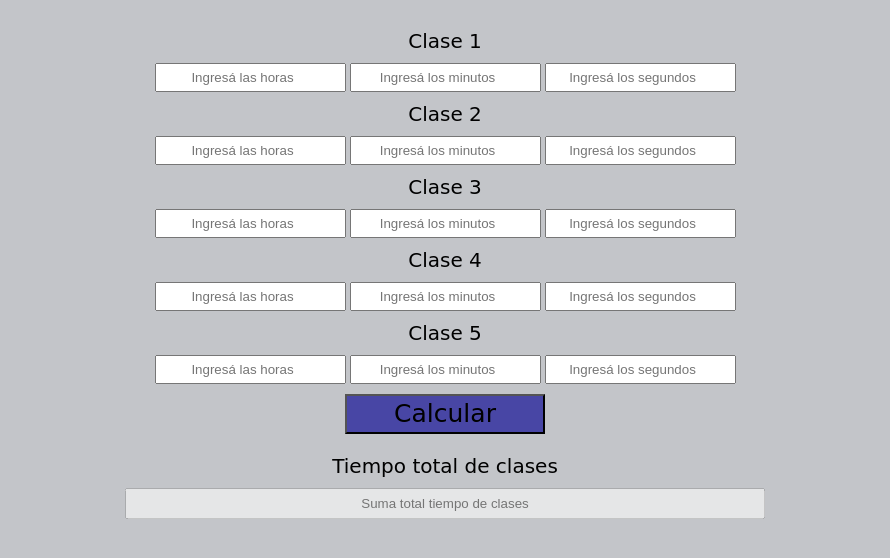
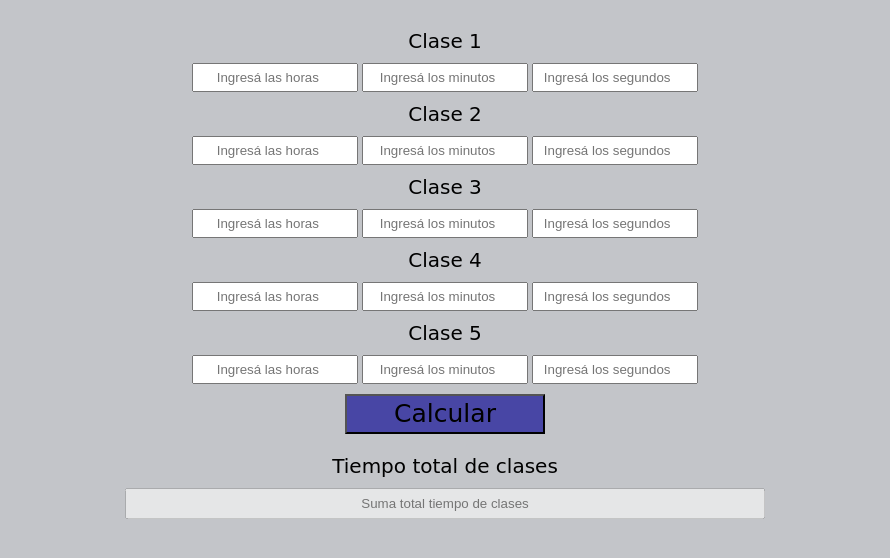
Before and after one commit to dinodanna/Tareas-clase-5, a plain HTML site: page clase5-tarea3.html in a window 1280 px wide. Shown: the part 62-620 px from the top of the page, without its empty margins (195-1085 px from the left). Drawn offline with Linux system fonts and the light colour scheme.

Commit message:
Cambios en la tarea 3 de la clase 5
Cambio los bucles por condicionales.
Establezco el valor máximo y mínimo de los input.
Cambio el atributo width de los input type number para modificar el espacio que ocupan.

```diff
--- a/clase5-tarea3.html
+++ b/clase5-tarea3.html
@@ -14,25 +14,25 @@
         <main>
             <form id="calculo-tiempo-clase"  onsubmit=return false>
                 <div>Clase 1</div>
-                    <input class="horas" type="number" id="horas-clase-1" placeholder="Ingresá las horas"></input>
-                    <input class="minutos" type="number" id="minutos-clase-1" placeholder="Ingresá los minutos"></input>
-                    <input class="segundos" type="number" id="segundos-clase-1" placeholder="Ingresá los segundos"></input>
+                    <input max="59" min="0" class="horas" type="number" id="horas-clase-1" placeholder="Ingresá las horas"></input>
+                    <input max="59" min="0" class="minutos" type="number" id="minutos-clase-1" placeholder="Ingresá los minutos"></input>
+                    <input max="59" min="0" class="segundos" type="number" id="segundos-clase-1" placeholder="Ingresá los segundos"></input>
                 <div>Clase 2</div>
-                    <input class="horas" type="number" id="horas-clase-2" placeholder="Ingresá las horas"></input>
-                    <input class="minutos" type="number" id="minutos-clase-2" placeholder="Ingresá los minutos"></input>
-                    <input class="segundos"type="number" id="segundos-clase-2" placeholder="Ingresá los segundos"></input>
+                    <input max="59" min="0" class="horas" type="number" id="horas-clase-2" placeholder="Ingresá las horas"></input>
+                    <input max="59" min="0" class="minutos" type="number" id="minutos-clase-2" placeholder="Ingresá los minutos"></input>
+                    <input max="59" min="0" class="segundos"type="number" id="segundos-clase-2" placeholder="Ingresá los segundos"></input>
                 <div>Clase 3</div>
-                    <input class="horas" type="number" id="horas-clase-3" placeholder="Ingresá las horas"></input>
-                    <input class="minutos" type="number" id="minutos-clase-3" placeholder="Ingresá los minutos"></input>
-                    <input class="segundos"type="number" id="segundos-clase-3" placeholder="Ingresá los segundos"></input>
+                    <input max="59" min="0" class="horas" type="number" id="horas-clase-3" placeholder="Ingresá las horas"></input>
+                    <input max="59" min="0" class="minutos" type="number" id="minutos-clase-3" placeholder="Ingresá los minutos"></input>
+                    <input max="59" min="0" class="segundos"type="number" id="segundos-clase-3" placeholder="Ingresá los segundos"></input>
                 <div>Clase 4</div>
-                    <input class="horas" type="number" id="horas-clase-4" placeholder="Ingresá las horas"></input>
-                    <input class="minutos" type="number" id="minutos-clase-4" placeholder="Ingresá los minutos"></input>
-                    <input class="segundos"type="number" id="segundos-clase-4" placeholder="Ingresá los segundos"></input>
+                    <input max="59" min="0" class="horas" type="number" id="horas-clase-4" placeholder="Ingresá las horas"></input>
+                    <input max="59" min="0" class="minutos" type="number" id="minutos-clase-4" placeholder="Ingresá los minutos"></input>
+                    <input max="59" min="0" class="segundos"type="number" id="segundos-clase-4" placeholder="Ingresá los segundos"></input>
                 <div>Clase 5</div>
-                    <input class="horas" type="number" id="horas-clase-5" placeholder="Ingresá las horas"></input>
-                    <input class="minutos" type="number" id="minutos-clase-5" placeholder="Ingresá los minutos"></input>
-                    <input class="segundos"type="number" id="segundos-clase-5" placeholder="Ingresá los segundos"></input>
+                    <input max="59" min="0" class="horas" type="number" id="horas-clase-5" placeholder="Ingresá las horas"></input>
+                    <input max="59" min="0" class="minutos" type="number" id="minutos-clase-5" placeholder="Ingresá los minutos"></input>
+                    <input max="59" min="0" class="segundos"type="number" id="segundos-clase-5" placeholder="Ingresá los segundos"></input>
                 <div>
                         <input type="button" value="Calcular" id="boton-calcular"> </input>
                 </div>
--- a/clase5-tarea3.js
+++ b/clase5-tarea3.js
@@ -49,18 +49,19 @@ $botonCalcular.onclick = function () {
     }
     for (i = 0; i < segundosClases.length; i++) {
         totalSegundos += Number(segundosClases[i].value);
-        for (i = 60; i <= totalSegundos; i) {
+        if (totalSegundos >= 60) {
             totalMinutos++;
             totalSegundos -= 60;
         }
     }
     for (i = 0; i < minutosClases.length; i++) {
         totalMinutos += Number(minutosClases[i].value);
-        for (i = 60; i <= totalMinutos; i) {
+        if (totalMinutos >= 60) {
             totalHoras++;
             totalMinutos -= 60;
         }
     }
+
     document.querySelector("#calculo-total").value =
         "El tiempo total de las clases es " +
         totalHoras +
--- a/tarea3.css
+++ b/tarea3.css
@@ -19,6 +19,7 @@ body {
 input[type="number"] {
     padding: 5px;
     text-align: center;
+    width: 12%;
 }
 
 input[id="calculo-total"] {
```
